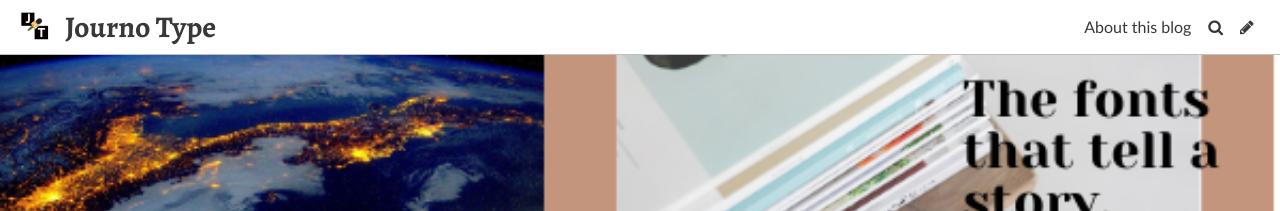
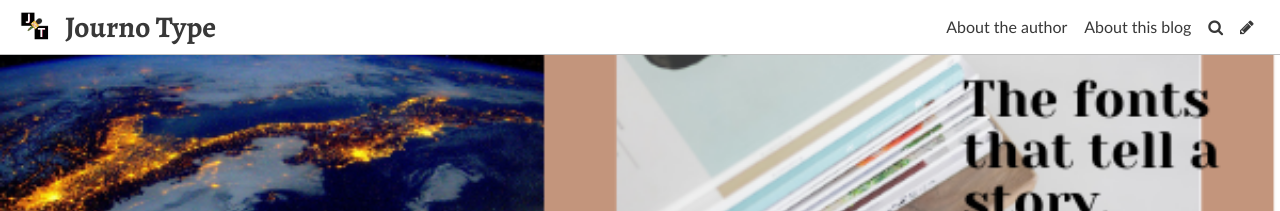
Before and after one commit to lucyannapaluk/mybrookesblog, a Jekyll site: the page built from index.html, in a window 1280 px wide. Shown: the top 211 px of the page. Built offline with Jekyll 4.4.1, drawn with Linux system fonts in a browser that asks for light colours; some web fonts are replaced; the list of posts is cut into pages by our own code.

Commit message:
Update Settings “general”

```diff
--- a/_data/settings.yml
+++ b/_data/settings.yml
@@ -10,3 +10,6 @@ favicon: ../uploads/favicon-16x16.png
 gridlayout: true
 fixednavbar: true
 upzoom: true
+items:
+  - name: About the author
+    siteurl: https://journotype.netlify.app/aboutme
```
